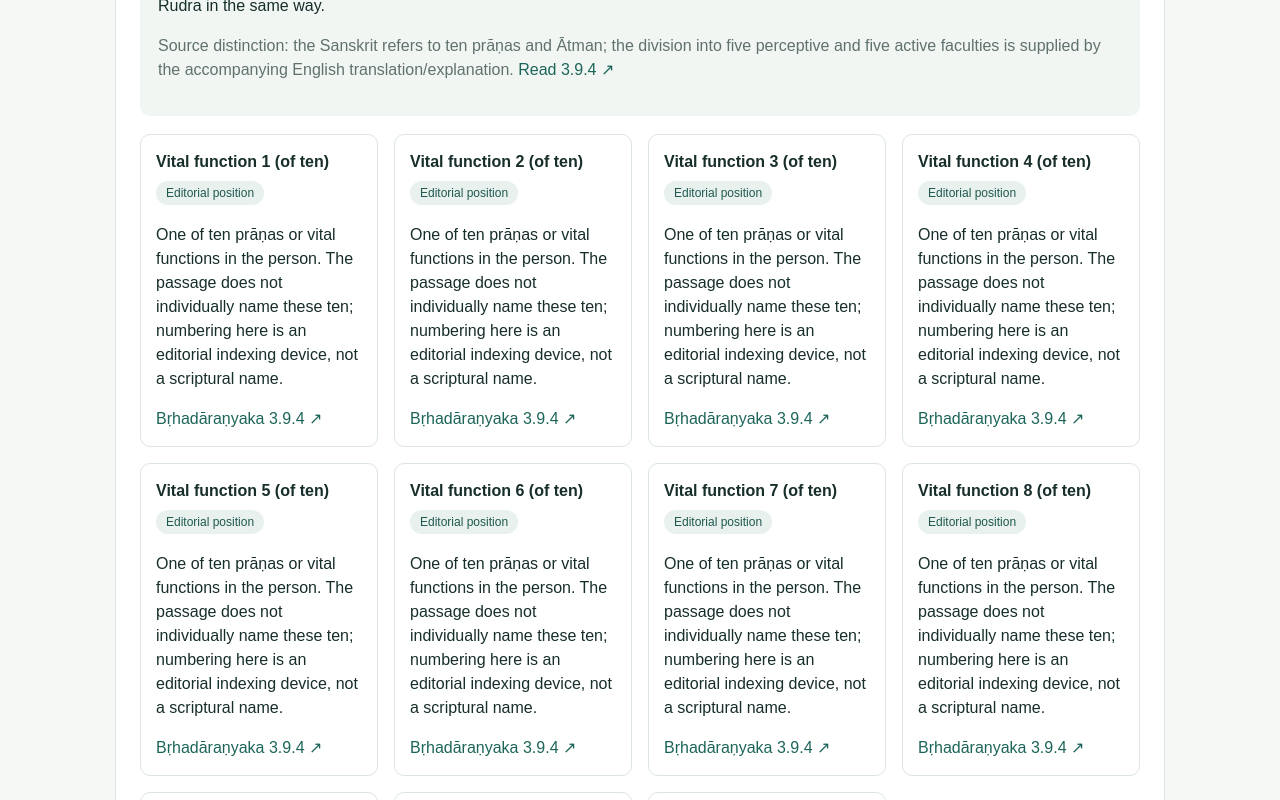
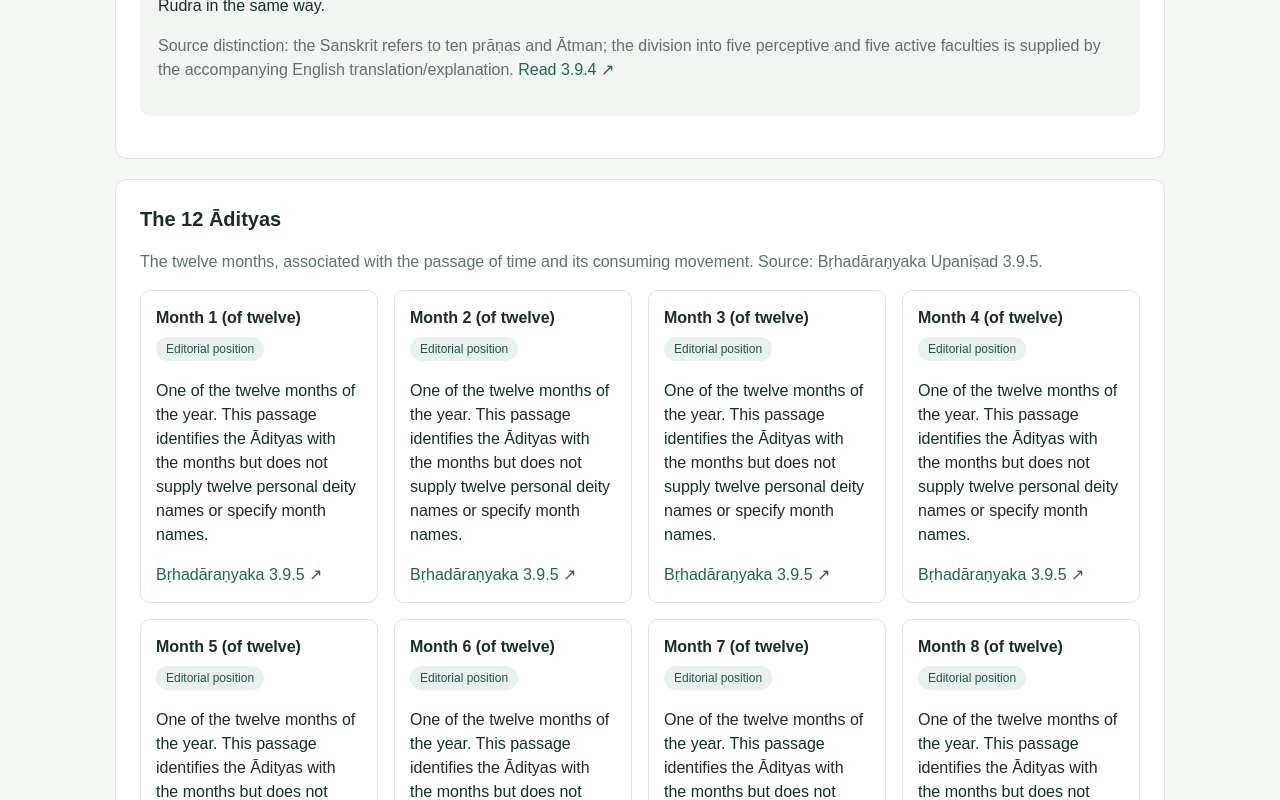
Before and after one commit to SayantanSom/hindu-mythology-knowledge-base, a Next.js app: page /articles/33-vedic-deities in a window 1280 px wide. Shown: the part 2360-3160 px from the top of the page. Built offline with nearby package versions, Linux system fonts and the light colour scheme.

Commit message:
fix: avoid misleading individually numbered Rudra cards in reader article

```diff
--- a/app/articles/33-vedic-deities/page.tsx
+++ b/app/articles/33-vedic-deities/page.tsx
@@ -33,12 +33,12 @@ export default function Vedic33Page(){
       <p>The passage explains the name through weeping: when these depart from the mortal body, people weep. It connects the name Rudra with <em>rodayanti</em>, “they cause to weep.” This is the explanation given in this particular dialogue, not an assertion that all traditions define Rudra in the same way.</p>
       <p className="muted">Source distinction: the Sanskrit refers to ten prāṇas and Ātman; the division into five perceptive and five active faculties is supplied by the accompanying English translation/explanation. <a href="https://upanishads.org.in/u/brihadaranyaka/p/3.9.4" target="_blank" rel="noopener noreferrer">Read 3.9.4 ↗</a></p>
     </div>}
-    <div className="grid">{deitySlots.filter(x=>x.group===g.name).map(x=><div key={x.id} style={{border:"1px solid #dce5df",borderRadius:10,padding:15}}>
+    {g.name!=="Rudras" && <div className="grid">{deitySlots.filter(x=>x.group===g.name).map(x=><div key={x.id} style={{border:"1px solid #dce5df",borderRadius:10,padding:15}}>
       <h3 style={{margin:"0 0 5px",fontSize:16}}>{x.label}</h3>
       <span className="tag">{x.identification}</span>
       <p>{x.explanation}</p>
       <a href={`https://upanishads.org.in/u/brihadaranyaka/p/${x.passage}`} target="_blank" rel="noopener noreferrer">Bṛhadāraṇyaka {x.passage} ↗</a>
-    </div>)}</div>
+    </div>)}</div>}
   </section>)}
   <section className="panel"><h2>What can we conclude—and what remains open?</h2>
     <p><strong>Supported by this passage:</strong> the thirty-three are arranged into the specified groups; the Vasus are individually enumerated as cosmic realities; the Rudras and Ādityas are explained through the person and the year; Indra and Prajāpati receive contextual identifications.</p>
```
